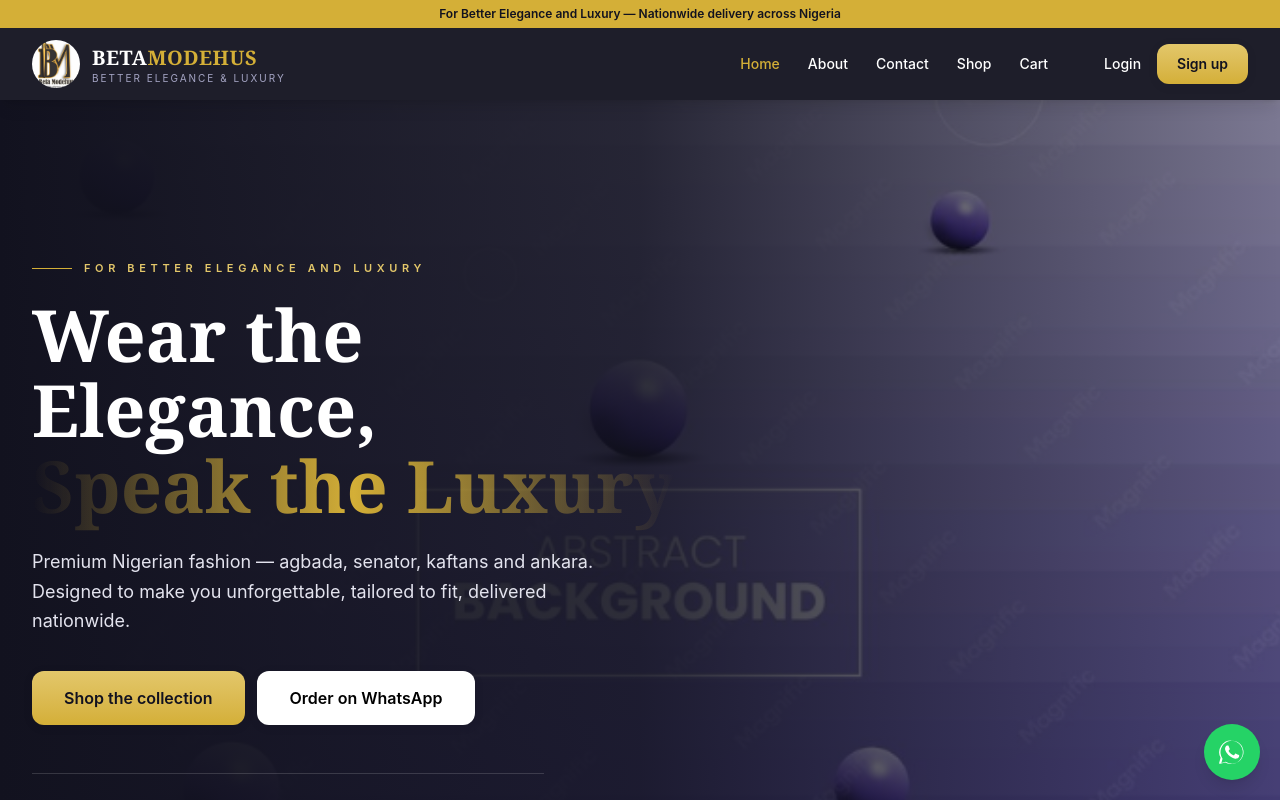
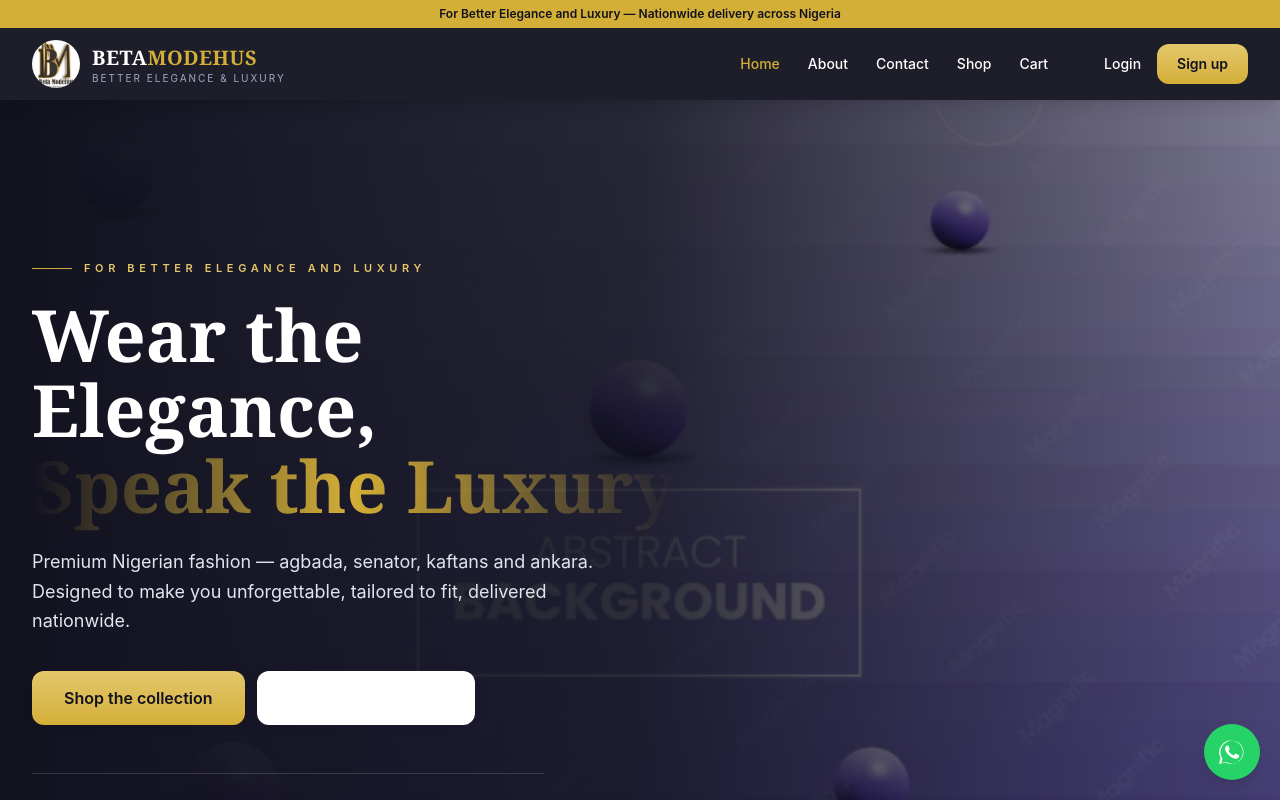
Before and after one commit to olasunkamiabdulrasheed-design/BETA_MODEHUS, a React (Vite) app in the folder frontend/: page / in a window 1280 px wide. Shown: the top 800 px of the page. Built offline with nearby package versions, Linux system fonts and the light colour scheme; no server answers.

Commit message:
fix: restore readable white text on hero WhatsApp outline button

```diff
--- a/frontend/src/pages/Home.jsx
+++ b/frontend/src/pages/Home.jsx
@@ -112,7 +112,7 @@
               </Link>
               <a
                 href="https://wa.me/2347012124050"
-                className="btn-outline !border-white/40 !px-8 !py-3.5 !text-base !text-black hover:!border-gold-500 hover:!text-gold-400"
+                className="btn-outline !border-white/40 !px-8 !py-3.5 !text-base !text-white hover:!border-gold-500 hover:!text-gold-400"
               >
                 Order on WhatsApp
               </a>
```
